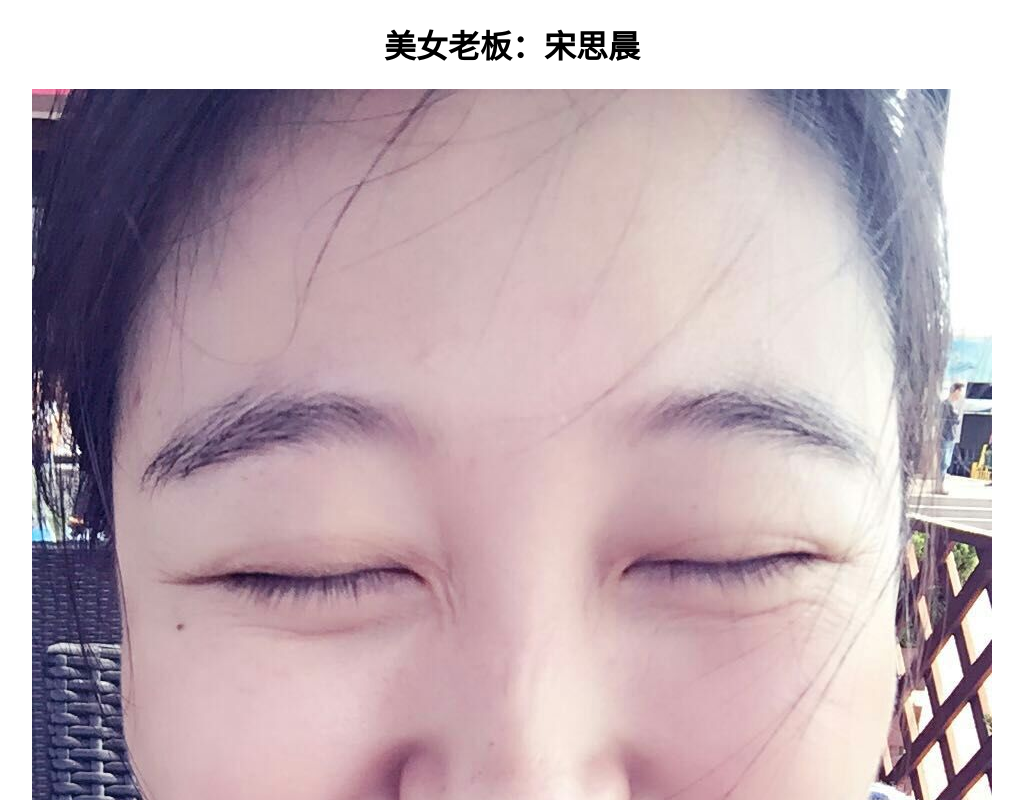
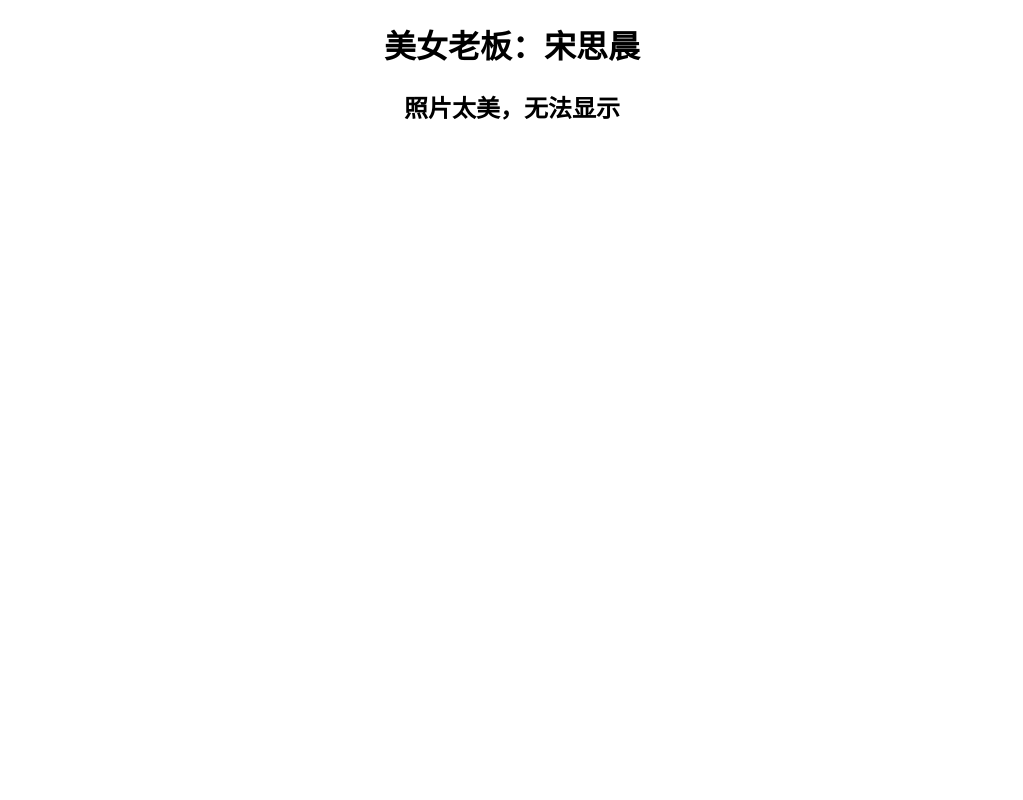
Before and after one commit to songsichen/songsichen.github.io, a plain HTML site: page index.html in a window 1280 px wide. Shown: the top 800 px of the page, without its empty margins (128-1151 px from the left). Drawn offline with Linux system fonts and the light colour scheme.

Commit message:
delete img

```diff
--- a/index.html
+++ b/index.html
@@ -15,7 +15,7 @@
 <body>
 <div id="main">
 <h1>美女老板：宋思晨</h1>
-<img src="ssc_head.jpg">
+<h2>照片太美，无法显示</h2>
 </div>
 </body>
 </html>
```
